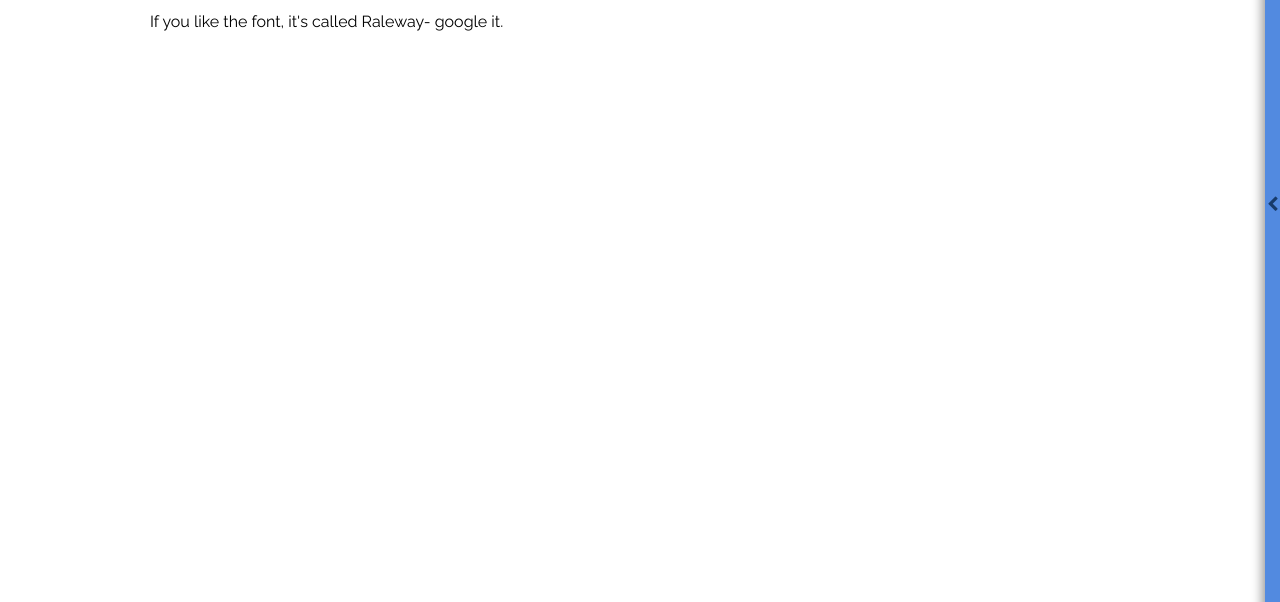
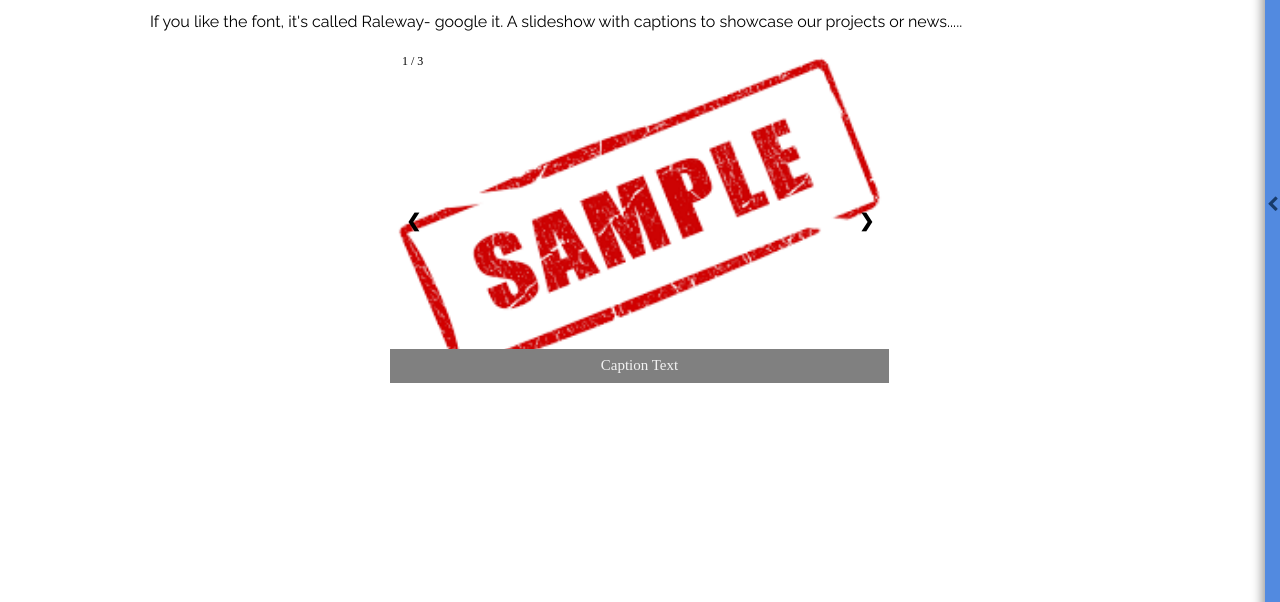
Before and after one commit to rjs211/Njack-website, a plain HTML site: page index.html in a window 1280 px wide. Shown: the part 198-800 px from the top of the page. Drawn offline with nearby package versions, Linux system fonts and the light colour scheme.

Commit message:
Add a slide show

```diff
--- a/index.html
+++ b/index.html
@@ -78,7 +78,33 @@
 		<div class="Content">
 			<h1>Hello World!</h1>
 			<p>Content goes here, and the menus slide in from the sides. The right side menu is hover triggered and the left one is triggered by the hamburger button. </p>
-			<p>If you like the font, it's called Raleway- google it.</p>
+			<p>If you like the font, it's called Raleway- google it.
+			A slideshow with captions to showcase our projects or news.....</p>
 		</div>
-	</body>
+
+		<div class="slideshow-container">
+	<div class="mySlides fade">
+		<div class="numbertext">1 / 3</div>
+		<img src="img1.png" style="width:100%">
+		<div class="text">Caption Text</div>
+	</div>
+
+	<div class="mySlides fade">
+		<div class="numbertext">2 / 3</div>
+		<img src="img2.jpg" style="width:100%">
+		<div class="text">Caption Two</div>
+	</div>
+
+	<div class="mySlides fade">
+		<div class="numbertext">3 / 3</div>
+		<img src="img3.jpg" style="width:100%">
+		<div class="text">Caption Three</div>
+	</div>
+
+	<a class="prev" onclick="plusSlides(-1)">&#10094;</a>
+	<a class="next" onclick="plusSlides(1)">&#10095;</a>
+	</div>
+	<br>
+
+</body>
 </html>
--- a/script.js
+++ b/script.js
@@ -13,9 +13,11 @@ $(document).ready(function() {
 			$('#l-brieft3').removeClass('brief-show');
 			leftmenu='open';
 			document.body.style.backgroundColor = "rgba(0,0,0,0.4)"
+
 		}
 		else{
 			$(this).animate({left:'-=190px'},100);
+
 
 			leftmenu='closed';
 			document.body.style.backgroundColor = "rgba(0,0,0,0)"
@@ -31,6 +33,14 @@ $(document).ready(function() {
 	$('.menu-arrow').click(function() {
 		$(this).next().slideToggle(500);
 	});
+
+	/*if(leftmenu==='open'){
+		$('Content').click(function(){
+			$('.left-sidenav').animate({left:'-=190px'},100);
+			leftmenu='closed';
+			document.body.style.backgroundColor = "rgba(0,0,0,0)";
+		});
+	}*/
 
 	$('.Projects').on('click',function(){
 		$('.proList').slideToggle(600);
@@ -124,4 +134,34 @@ $(document).ready(function() {
 
 	});
 
+	var slideIndex = 1;
+showSlides(slideIndex);
+
+	$('.prev').on('click',function(){
+		plusSlides(-1);
+	});
+
+	$('.next').on('click',function(){
+		plusSlides(+1);
+	});
+
+function plusSlides(n) {
+  showSlides(slideIndex += n);
+}
+
+
+function showSlides(n) {
+  var i;
+  var slides = document.getElementsByClassName("mySlides");
+
+  if (n > slides.length) {slideIndex = 1}
+  if (n < 1) {slideIndex = slides.length}
+  for (i = 0; i < slides.length; i++) {
+      slides[i].style.display = "none";
+  }
+
+  slides[slideIndex-1].style.display = "block";
+
+}
+
 });
--- a/style.css
+++ b/style.css
@@ -119,3 +119,73 @@ body{
 	transition: 1s;
 	font-size:75%;
 }
+
+
+.slideshow-container {
+  max-width: 500px;
+  max-height:500px;
+  position: relative;
+  margin: auto;
+}
+
+
+.prev, .next {
+  cursor: pointer;
+  position: absolute;
+  top: 50%;
+  width: auto;
+  margin-top: -22px;
+  padding: 16px;
+  color: black;
+  font-weight: bold;
+  font-size: 18px;
+  transition: 0.6s ease;
+  border-radius: 0 3px 3px 0;
+}
+
+
+.next {
+  right: 0;
+  border-radius: 3px 0 0 3px;
+}
+
+
+.prev:hover, .next:hover {
+  background-color: rgba(0,0,0,0.4);
+}
+
+.text {
+  color: #f2f2f2;
+  font-size: 15px;
+  padding: 8px 12px;
+  position: absolute;
+  bottom: 5px;
+  width: 95%;
+  text-align: center;
+  background-color:grey;
+}
+
+.numbertext {
+  color: black;
+  font-size: 12px;
+  padding: 8px 12px;
+  position: absolute;
+  top: 0;
+}
+
+.fade {
+  -webkit-animation-name: fade;
+  -webkit-animation-duration: 1.5s;
+  animation-name: fade;
+  animation-duration: 1.5s;
+}
+
+@-webkit-keyframes fade {
+  from {opacity: .4}
+  to {opacity: 1}
+}
+
+@keyframes fade {
+  from {opacity: .4}
+  to {opacity: 1}
+}
```
Also changed, not shown: img1.png (added), img2.jpg (added), img3.jpg (added).
